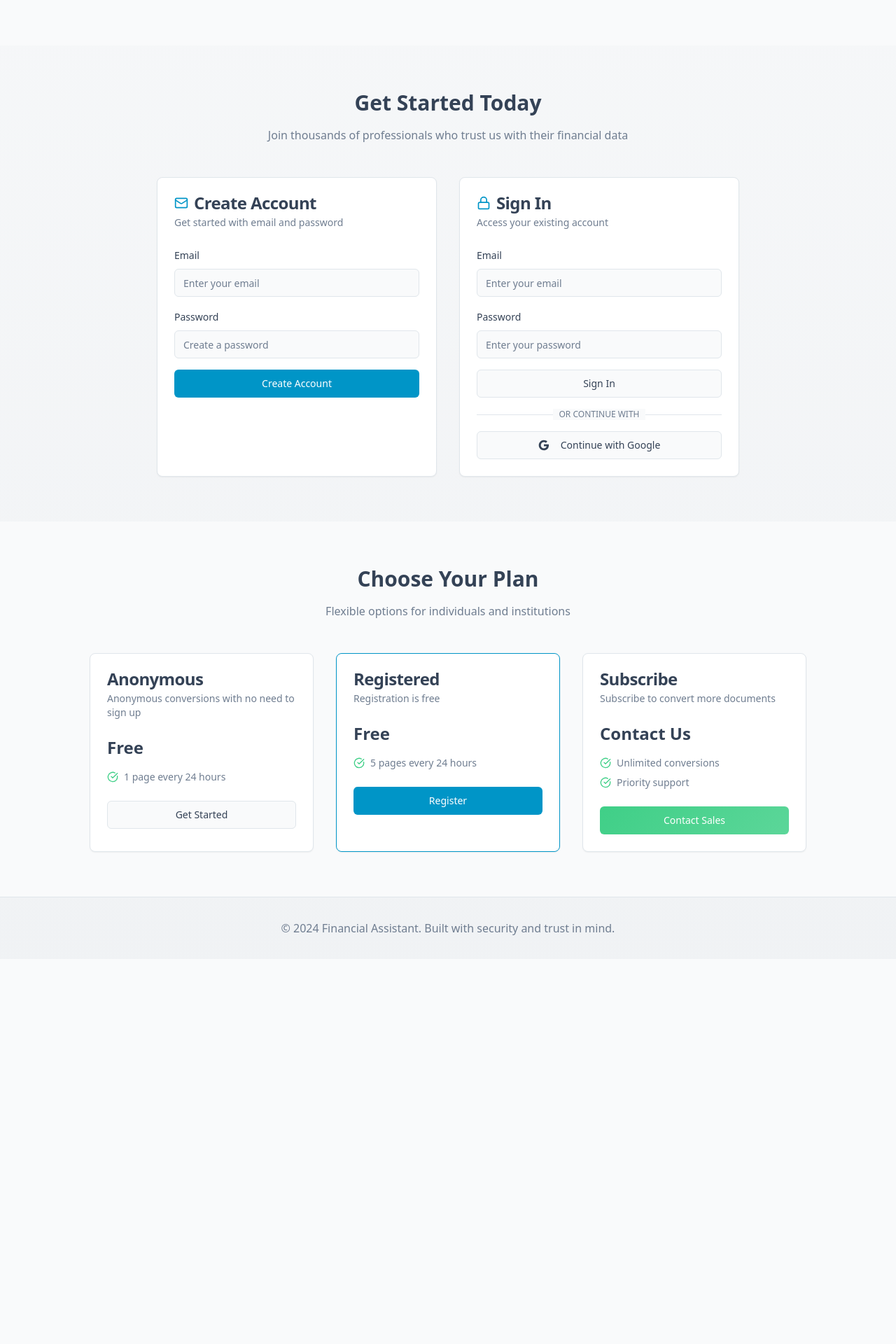
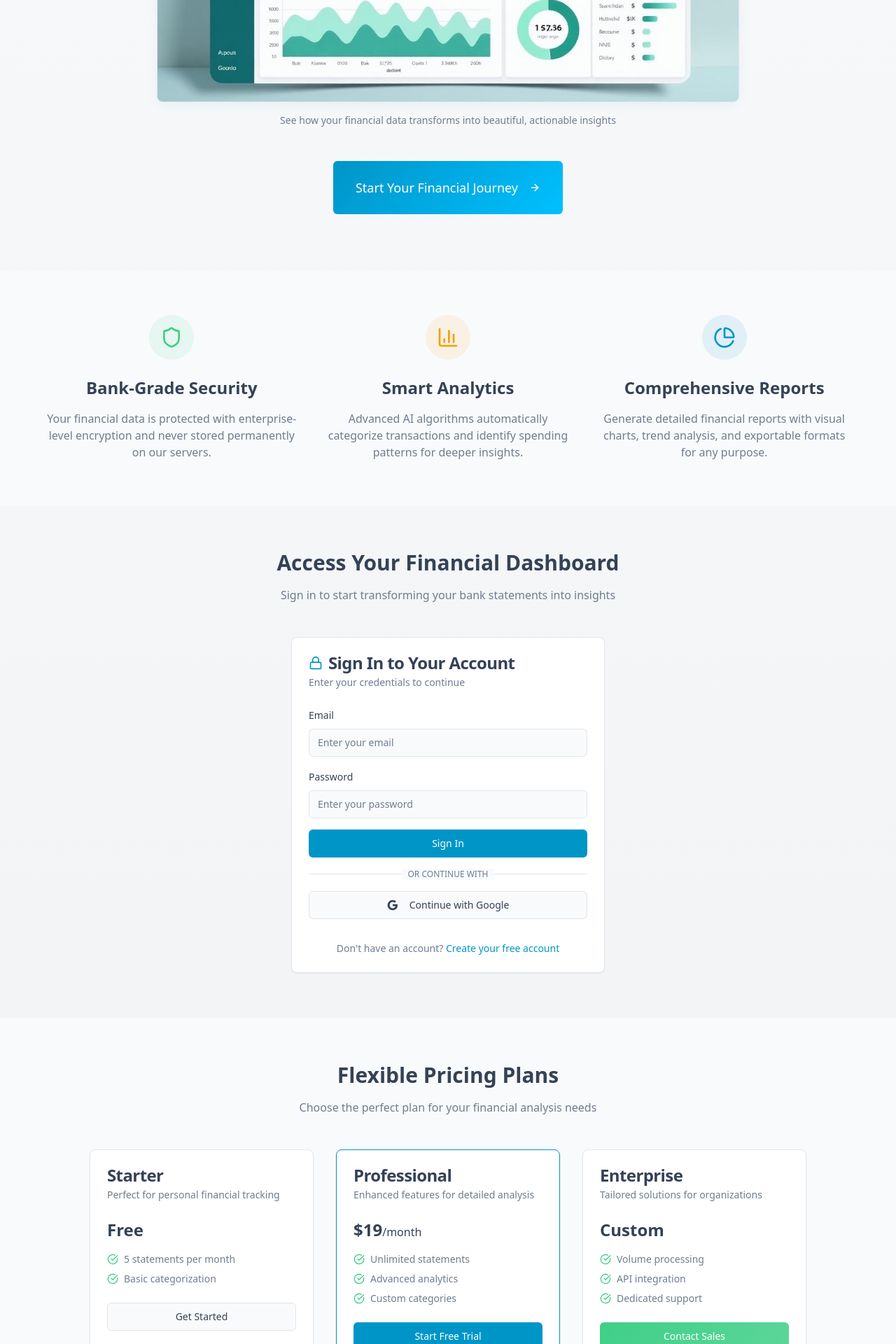
Before and after one commit to desoga10/bank-data-automator-friend, a React (Vite) app: page / in a window 1280 px wide. Shown: the part 820-2740 px from the top of the page at 70% size. Before the commit the page ends 2190 px from the top, so only its background shows below. Built offline with nearby package versions, Linux system fonts and the light colour scheme.

Commit message:
Refactor: Improve landing page content and design
- Focus landing page on financial insights.
- Display only login form initially.
- Add registration button.
- Revise text to avoid copyright issues.
- Add image of dashboard analysis (placeholder).

```diff
--- a/src/components/LandingPage.tsx
+++ b/src/components/LandingPage.tsx
@@ -1,8 +1,9 @@
-import { Shield, Building, CheckCircle, Mail, Lock, ArrowRight } from "lucide-react";
+import { Shield, Building, CheckCircle, Lock, ArrowRight, TrendingUp, BarChart3, PieChart } from "lucide-react";
 import { Button } from "@/components/ui/button";
 import { Card, CardContent, CardDescription, CardHeader, CardTitle } from "@/components/ui/card";
 import { Input } from "@/components/ui/input";
 import { Label } from "@/components/ui/label";
+import dashboardPreview from "@/assets/dashboard-preview.jpg";
 
 const LandingPage = () => {
   return (
@@ -11,8 +12,8 @@ const LandingPage = () => {
       <header className="border-b bg-background/95 backdrop-blur supports-[backdrop-filter]:bg-background/60">
         <div className="container mx-auto px-4 h-16 flex items-center justify-between">
           <div className="flex items-center space-x-2">
-            <Shield className="h-8 w-8 text-primary" />
-            <span className="text-xl font-bold text-foreground">Financial Assistant</span>
+            <TrendingUp className="h-8 w-8 text-primary" />
+            <span className="text-xl font-bold text-foreground">FinanceFlow</span>
           </div>
           <nav className="flex items-center space-x-6">
             <Button variant="ghost" size="sm">Login</Button>
@@ -25,18 +26,30 @@ const LandingPage = () => {
       <section className="py-20 px-4">
         <div className="container mx-auto text-center max-w-4xl">
           <h1 className="text-4xl md:text-6xl font-bold text-foreground mb-6">
-            The world's most trusted<br />
-            <span className="text-primary">bank statement parser</span>
+            Transform your statements into<br />
+            <span className="text-primary">actionable financial insights</span>
           </h1>
-          <p className="text-xl text-muted-foreground mb-12 max-w-2xl mx-auto">
-            Easily convert PDF bank statements from 1000s of banks worldwide into clean Excel (XLS) format with enterprise-grade security.
+          <p className="text-xl text-muted-foreground mb-8 max-w-2xl mx-auto">
+            Convert your bank statements into comprehensive financial analysis with intelligent categorization, spending patterns, and growth tracking.
           </p>
+
+          {/* Dashboard Preview */}
+          <div className="mb-12 max-w-4xl mx-auto">
+            <img
+              src={dashboardPreview}
+              alt="Financial Dashboard Preview"
+              className="rounded-lg shadow-elegant border border-border"
+            />
+            <p className="text-sm text-muted-foreground mt-4">
+              See how your financial data transforms into beautiful, actionable insights
+            </p>
+          </div>
           <Button
             variant="financial"
             size="lg"
             className="text-lg px-8 py-6 h-auto"
           >
-            Click here to convert a PDF! <ArrowRight className="ml-2 h-5 w-5" />
+            Start Your Financial Journey <ArrowRight className="ml-2 h-5 w-5" />
           </Button>
         </div>
       </section>
@@ -49,27 +62,27 @@ const LandingPage = () => {
               <div className="w-16 h-16 bg-success/10 rounded-full flex items-center justify-center mx-auto mb-6">
                 <Shield className="h-8 w-8 text-success" />
               </div>
-              <h3 className="text-2xl font-semibold mb-4 text-foreground">Secure</h3>
+              <h3 className="text-2xl font-semibold mb-4 text-foreground">Bank-Grade Security</h3>
               <p className="text-muted-foreground">
-                With years of experience in banking we comply with strict standards when handling your files.
+                Your financial data is protected with enterprise-level encryption and never stored permanently on our servers.
               </p>
             </div>
             <div className="text-center">
               <div className="w-16 h-16 bg-warning/10 rounded-full flex items-center justify-center mx-auto mb-6">
-                <Building className="h-8 w-8 text-warning" />
+                <BarChart3 className="h-8 w-8 text-warning" />
               </div>
-              <h3 className="text-2xl font-semibold mb-4 text-foreground">Institutional</h3>
+              <h3 className="text-2xl font-semibold mb-4 text-foreground">Smart Analytics</h3>
               <p className="text-muted-foreground">
-                We've provided our services to thousands of reputable financial, accounting and legal firms.
+                Advanced AI algorithms automatically categorize transactions and identify spending patterns for deeper insights.
               </p>
             </div>
             <div className="text-center">
               <div className="w-16 h-16 bg-primary/10 rounded-full flex items-center justify-center mx-auto mb-6">
-                <CheckCircle className="h-8 w-8 text-primary" />
+                <PieChart className="h-8 w-8 text-primary" />
               </div>
-              <h3 className="text-2xl font-semibold mb-4 text-foreground">Accurate</h3>
+              <h3 className="text-2xl font-semibold mb-4 text-foreground">Comprehensive Reports</h3>
               <p className="text-muted-foreground">
-                We're continually improving our algorithms. If a file doesn't convert to your expectations, email us and we'll fix it.
+                Generate detailed financial reports with visual charts, trend analysis, and exportable formats for any purpose.
               </p>
             </div>
           </div>
@@ -80,43 +93,19 @@ const LandingPage = () => {
       <section className="py-16 px-4">
         <div className="container mx-auto max-w-4xl">
           <div className="text-center mb-12">
-            <h2 className="text-3xl font-bold text-foreground mb-4">Get Started Today</h2>
-            <p className="text-muted-foreground">Join thousands of professionals who trust us with their financial data</p>
+            <h2 className="text-3xl font-bold text-foreground mb-4">Access Your Financial Dashboard</h2>
+            <p className="text-muted-foreground">Sign in to start transforming your bank statements into insights</p>
           </div>
 
-          <div className="grid grid-cols-1 lg:grid-cols-2 gap-8">
-            {/* Sign Up Form */}
-            <Card className="shadow-elegant">
-              <CardHeader>
-                <CardTitle className="flex items-center gap-2">
-                  <Mail className="h-5 w-5 text-primary" />
-                  Create Account
-                </CardTitle>
-                <CardDescription>Get started with email and password</CardDescription>
-              </CardHeader>
-              <CardContent className="space-y-4">
-                <div className="space-y-2">
-                  <Label htmlFor="email">Email</Label>
-                  <Input id="email" type="email" placeholder="Enter your email" />
-                </div>
-                <div className="space-y-2">
-                  <Label htmlFor="password">Password</Label>
-                  <Input id="password" type="password" placeholder="Create a password" />
-                </div>
-                <Button className="w-full" variant="default">
-                  Create Account
-                </Button>
-              </CardContent>
-            </Card>
-
+          <div className="max-w-md mx-auto">
             {/* Login Form */}
             <Card className="shadow-elegant">
               <CardHeader>
                 <CardTitle className="flex items-center gap-2">
                   <Lock className="h-5 w-5 text-primary" />
-                  Sign In
+                  Sign In to Your Account
                 </CardTitle>
-                <CardDescription>Access your existing account</CardDescription>
+                <CardDescription>Enter your credentials to continue</CardDescription>
               </CardHeader>
               <CardContent className="space-y-4">
                 <div className="space-y-2">
@@ -127,7 +116,7 @@ const LandingPage = () => {
                   <Label htmlFor="login-password">Password</Label>
                   <Input id="login-password" type="password" placeholder="Enter your password" />
                 </div>
-                <Button className="w-full" variant="outline">
+                <Button className="w-full" variant="default">
                   Sign In
                 </Button>
                 <div className="relative">
@@ -159,6 +148,14 @@ const LandingPage = () => {
                   </svg>
                   Continue with Google
                 </Button>
+                <div className="text-center pt-4">
+                  <p className="text-sm text-muted-foreground">
+                    Don't have an account?{" "}
+                    <Button variant="link" className="p-0 h-auto text-primary">
+                      Create your free account
+                    </Button>
+                  </p>
+                </div>
               </CardContent>
             </Card>
           </div>
@@ -169,22 +166,26 @@ const LandingPage = () => {
       <section className="py-16 px-4 bg-background">
         <div className="container mx-auto">
           <div className="text-center mb-12">
-            <h2 className="text-3xl font-bold text-foreground mb-4">Choose Your Plan</h2>
-            <p className="text-muted-foreground">Flexible options for individuals and institutions</p>
+            <h2 className="text-3xl font-bold text-foreground mb-4">Flexible Pricing Plans</h2>
+            <p className="text-muted-foreground">Choose the perfect plan for your financial analysis needs</p>
           </div>
 
           <div className="grid grid-cols-1 md:grid-cols-3 gap-8 max-w-5xl mx-auto">
             <Card className="relative">
               <CardHeader>
-                <CardTitle>Anonymous</CardTitle>
-                <CardDescription>Anonymous conversions with no need to sign up</CardDescription>
+                <CardTitle>Starter</CardTitle>
+                <CardDescription>Perfect for personal financial tracking</CardDescription>
               </CardHeader>
               <CardContent>
                 <div className="text-2xl font-bold mb-4">Free</div>
                 <ul className="space-y-2 text-sm text-muted-foreground mb-6">
                   <li className="flex items-center gap-2">
                     <CheckCircle className="h-4 w-4 text-success" />
-                    1 page every 24 hours
+                    5 statements per month
+                  </li>
+                  <li className="flex items-center gap-2">
+                    <CheckCircle className="h-4 w-4 text-success" />
+                    Basic categorization
                   </li>
                 </ul>
                 <Button variant="outline" className="w-full">Get Started</Button>
@@ -193,36 +194,48 @@ const LandingPage = () => {
 
             <Card className="relative border-primary">
               <CardHeader>
-                <CardTitle>Registered</CardTitle>
-                <CardDescription>Registration is free</CardDescription>
+                <CardTitle>Professional</CardTitle>
+                <CardDescription>Enhanced features for detailed analysis</CardDescription>
               </CardHeader>
               <CardContent>
-                <div className="text-2xl font-bold mb-4">Free</div>
+                <div className="text-2xl font-bold mb-4">$19<span className="text-base font-normal">/month</span></div>
                 <ul className="space-y-2 text-sm text-muted-foreground mb-6">
                   <li className="flex items-center gap-2">
                     <CheckCircle className="h-4 w-4 text-success" />
-                    5 pages every 24 hours
+                    Unlimited statements
+                  </li>
+                  <li className="flex items-center gap-2">
+                    <CheckCircle className="h-4 w-4 text-success" />
+                    Advanced analytics
+                  </li>
+                  <li className="flex items-center gap-2">
+                    <CheckCircle className="h-4 w-4 text-success" />
+                    Custom categories
                   </li>
                 </ul>
-                <Button variant="default" className="w-full">Register</Button>
+                <Button variant="default" className="w-full">Start Free Trial</Button>
               </CardContent>
             </Card>
 
             <Card className="relative">
               <CardHeader>
-                <CardTitle>Subscribe</CardTitle>
-                <CardDescription>Subscribe to convert more documents</CardDescription>
+                <CardTitle>Enterprise</CardTitle>
+                <CardDescription>Tailored solutions for organizations</CardDescription>
               </CardHeader>
               <CardContent>
-                <div className="text-2xl font-bold mb-4">Contact Us</div>
+                <div className="text-2xl font-bold mb-4">Custom</div>
                 <ul className="space-y-2 text-sm text-muted-foreground mb-6">
                   <li className="flex items-center gap-2">
                     <CheckCircle className="h-4 w-4 text-success" />
-                    Unlimited conversions
+                    Volume processing
                   </li>
                   <li className="flex items-center gap-2">
                     <CheckCircle className="h-4 w-4 text-success" />
-                    Priority support
+                    API integration
+                  </li>
+                  <li className="flex items-center gap-2">
+                    <CheckCircle className="h-4 w-4 text-success" />
+                    Dedicated support
                   </li>
                 </ul>
                 <Button variant="success" className="w-full">Contact Sales</Button>
@@ -235,7 +248,7 @@ const LandingPage = () => {
       {/* Footer */}
       <footer className="border-t py-8 px-4">
         <div className="container mx-auto text-center">
-          <p className="text-muted-foreground">© 2024 Financial Assistant. Built with security and trust in mind.</p>
+          <p className="text-muted-foreground">© 2024 FinanceFlow. Transforming financial data into actionable insights.</p>
         </div>
       </footer>
     </div>
```
Also changed, not shown: src/assets/dashboard-preview.jpg (added).
